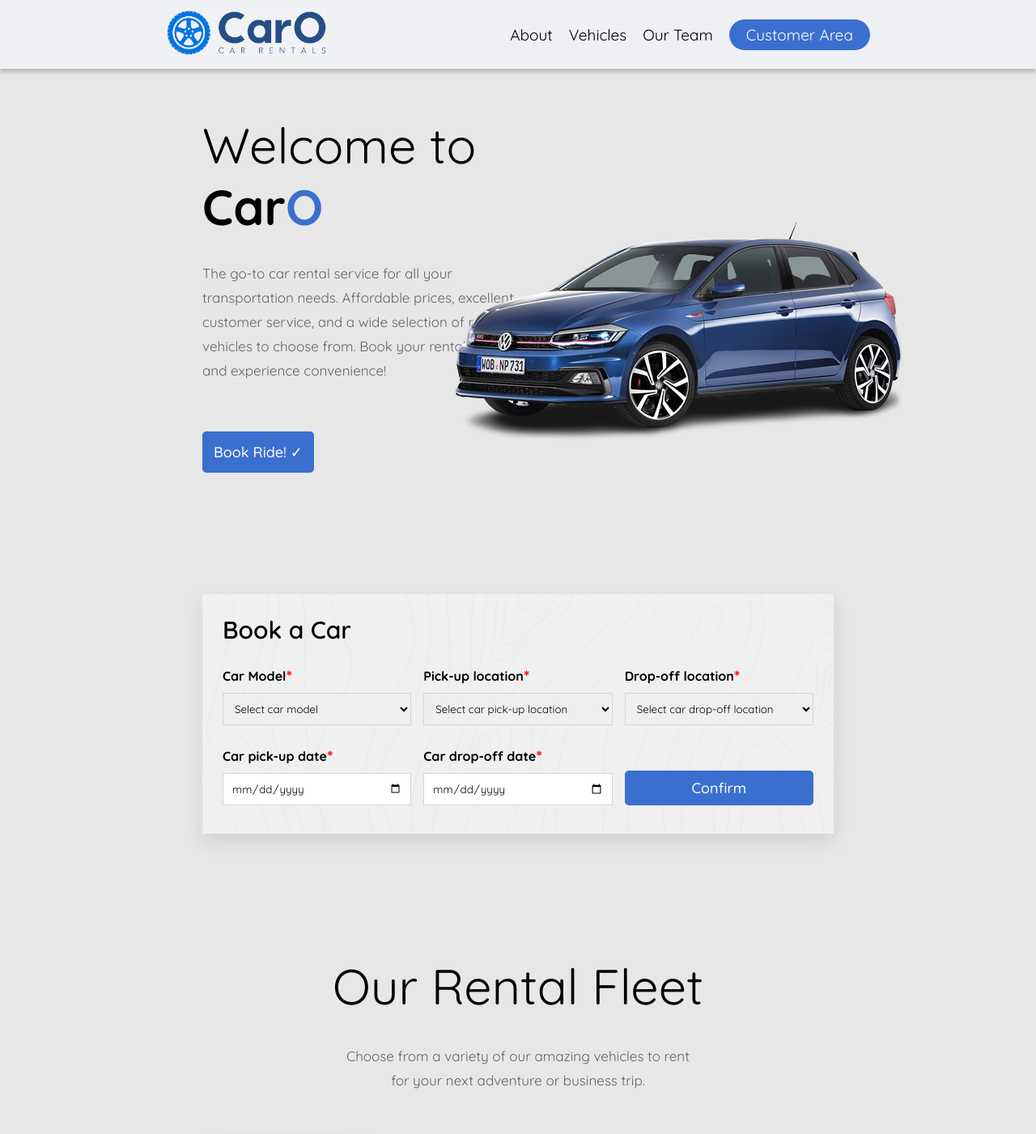
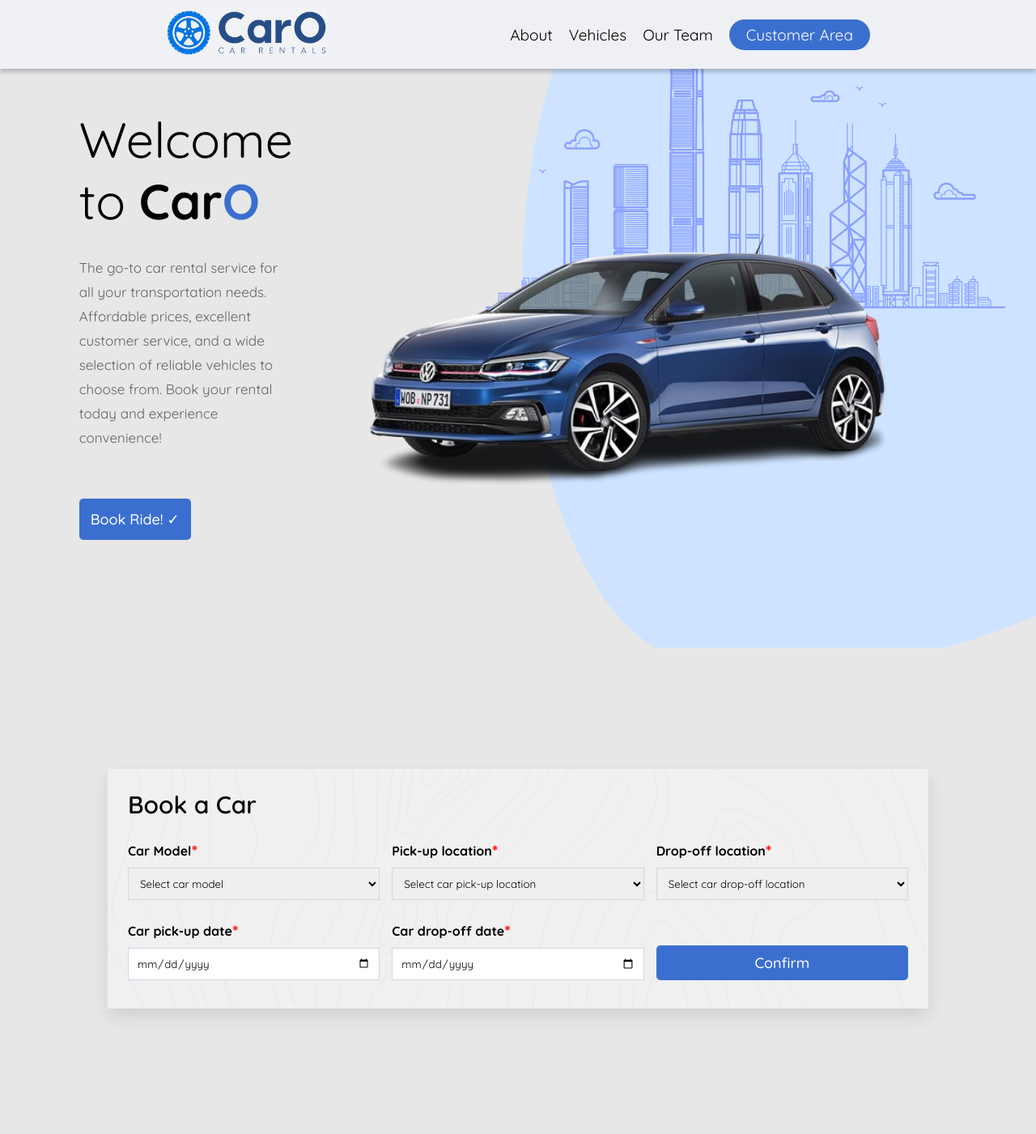
Before and after one commit to aldask/car-rental, a React (Create React App) app: page / in a window 1280 px wide. Shown: the top 1401 px of the page at 81% size. Built offline with nearby package versions, Linux system fonts and the light colour scheme.

Commit message:
syntax fixes

```diff
--- a/src/App.css
+++ b/src/App.css
@@ -1,6 +1,3 @@
-/* css */
-
-
 @import url('https://fonts.googleapis.com/css2?family=Quicksand:wght@300;400;500;600;700&display=swap');
 
 * {
@@ -9,13 +6,21 @@
   padding: 0;
   font-family: 'Quicksand', sans-serif;
   font-weight: 400;
+}
+html {
   scroll-behavior: smooth;
 }
 body {
+  position: relative;
   background-color: rgb(231, 231, 231);
+}
+.container {
+  margin: 0 133px!important;
+  max-width: 133rem!important;
 }
 
 /* Universal */
+
 h1 {
   font-size: 61px;
   margin-bottom: 30px;
@@ -44,11 +49,6 @@
 .lessStrong {
   font-weight: 600;
 }
-.container {
-  margin: 0 auto!important;
-  max-width: 133rem!important;
-  padding: 0;
-}
 
 /* Header section */
 
@@ -64,6 +64,7 @@
   box-shadow: 0 4px 5px rgba(0, 0, 0, 0.212);
   gap: 20px;
   background: #eff0f4;
+  z-index: 1;
 }
 .header a {
   text-decoration: none;
@@ -92,33 +93,33 @@
 
 /* Hero section */
 
-.heroContainer {
-  margin: 140px 250px;
+.hero {
   display: flex;
   justify-content: center;
   align-items: center;
   margin-bottom: 150px;
+  background-image: url('./images/heroBack.png');
+  background-repeat: no-repeat;
+  background-position: right;
+  height: 100vh;
+  position: relative;
+}
+.heroContent {
+  display: flex;
+  flex-direction: row;
 }
 .heroSide1 {
-  width: 50%;
   display: flex;
   flex-direction: column;
-  justify-content: space-between;
+  justify-content: space-evenly;
   align-items: flex-start;
   color: black;
 }
 .heroSide1 p {
   margin-bottom: 60px;
 }
-.heroSide2 {
-  width: 50%;
-  display: flex;
-  justify-content: center;
-  align-items: center;
-  max-height: max-content;
-}
 .heroSide2 img {
-  width: 1200px;;
+  width: 820px;;
 }
 .tripPlan {
   font-size: 18px;
@@ -137,22 +138,21 @@
 
 /* Car booking section */
 
-.bookingContainer {
+.booking {
   display: flex;
   flex-direction: column;
   justify-content: center;
-  justify-items: center;
+  position: relative;
+}
+.carsBookingBox {
+  margin-bottom: 20px;
   background-color: rgb(240, 240, 240);
-  flex-wrap: wrap;
   box-shadow: 0 10px 20px 0 rgba(0, 0, 0, .1);
-  margin-bottom: 120px;
   padding: 25px;
   background-image: url("./images/bookingBC.png");
   background-size: cover;
-  margin: 140px 250px;
-  margin-bottom: 150px;
 }
-.booking-box {
+.bookingBox {
   display: grid;
   grid-template: repeat(2, auto) / repeat(3, 1fr);
   grid-gap: 15px;
@@ -162,10 +162,70 @@
 .selectionBox {
   display: flex;
   flex-direction: column;
-  align-items: center;
   justify-content: space-between;
   padding: 0 0 10px;
   align-self: flex-end;
+}
+.selectionBox label {
+  font-size: 16px;
+  font-weight: 700;
+  margin-bottom: 8px;
+  width: 100%;
+  box-sizing: border-box;
+}
+.selectionBox label:not(:last-of-type) {
+  margin-bottom: 8px;
+}
+.selectionBox input,
+.selectionBox select,
+.selectionBox button {
+  width: 100%;
+  padding: 10px;
+  box-sizing: border-box;
+}
+.selectionBox input,
+.selectionBox select {
+  border: 1px solid #ccd7e6
+}
+.selectionBox label {
+display: flex;
+  align-items: center;
+}
+.confirmBooking {
+  font-size: 18px;
+  font-weight: 500;
+  padding: 14px;
+  border-radius: 5px;
+  background-color: rgb(59, 111, 207);
+  border-style: none;
+  color: white;
+  transition: 0.3s;
+}
+.confirmBooking:hover {
+  box-shadow: 0px 0px 4px 1px rgb(59, 111, 207);
+  cursor: pointer;
+}
+
+/*.booking {
+  display: flex;
+  flex-direction: column;
+  justify-content: center;
+  justify-items: center;
+  background-color: rgb(240, 240, 240);
+  flex-wrap: wrap;
+  box-shadow: 0 10px 20px 0 rgba(0, 0, 0, .1);
+  padding: 25px;
+  background-image: url("./images/bookingBC.png");
+  background-size: cover;
+  margin: 140px 250px;
+}
+
+.booking-box {
+  display: grid;
+  grid-template: repeat(2, auto) / repeat(3, 1fr);
+  grid-gap: 15px;
+  justify-content: flex-start;
+  align-items: center;
 }
 .selectionBox label {
   font-size: 16px;
--- a/src/components/Booking.tsx
+++ b/src/components/Booking.tsx
@@ -2,9 +2,11 @@
 function Booking() {
   return (
   <>
-    <section className="bookingContainer">
+    <section className="booking">
+      <div className='container'>
+        <div className='carsBookingBox'>
           <h2 className="bookingTitle">Book a Car</h2>
-        <div className="booking-box">
+          <div className="bookingBox">
             <div className="selectionBox">
               <label>Car Model <span className="red">*</span></label>
               <select>
@@ -47,6 +49,8 @@
               <button className="confirmBooking">Confirm</button>
             </div>
           </div>
+        </div>
+      </div>
     </section>
   </>
   );
--- a/src/components/HeroSection.tsx
+++ b/src/components/HeroSection.tsx
@@ -3,7 +3,9 @@
 function HeroSection() {
   return (
   <>
-    <section className="heroContainer">
+    <section className="hero">
+      <div className='container'>
+        <div className='heroContent'>
           <div className="heroSide1">
             <h1>Welcome to <span className='strong'>Car<span className='strong blue'>O</span></span></h1>
             <p>The go-to car rental service for all your transportation needs.
@@ -14,6 +16,8 @@
           <div className="heroSide2">
             <img src={mainCar} alt="mainCar" />
           </div>
+        </div>
+      </div>
     </section>
   </>
   );
```
Also changed, not shown: src/images/heroBack.png (added). Lines whose indentation alone changed are shown as unchanged.
